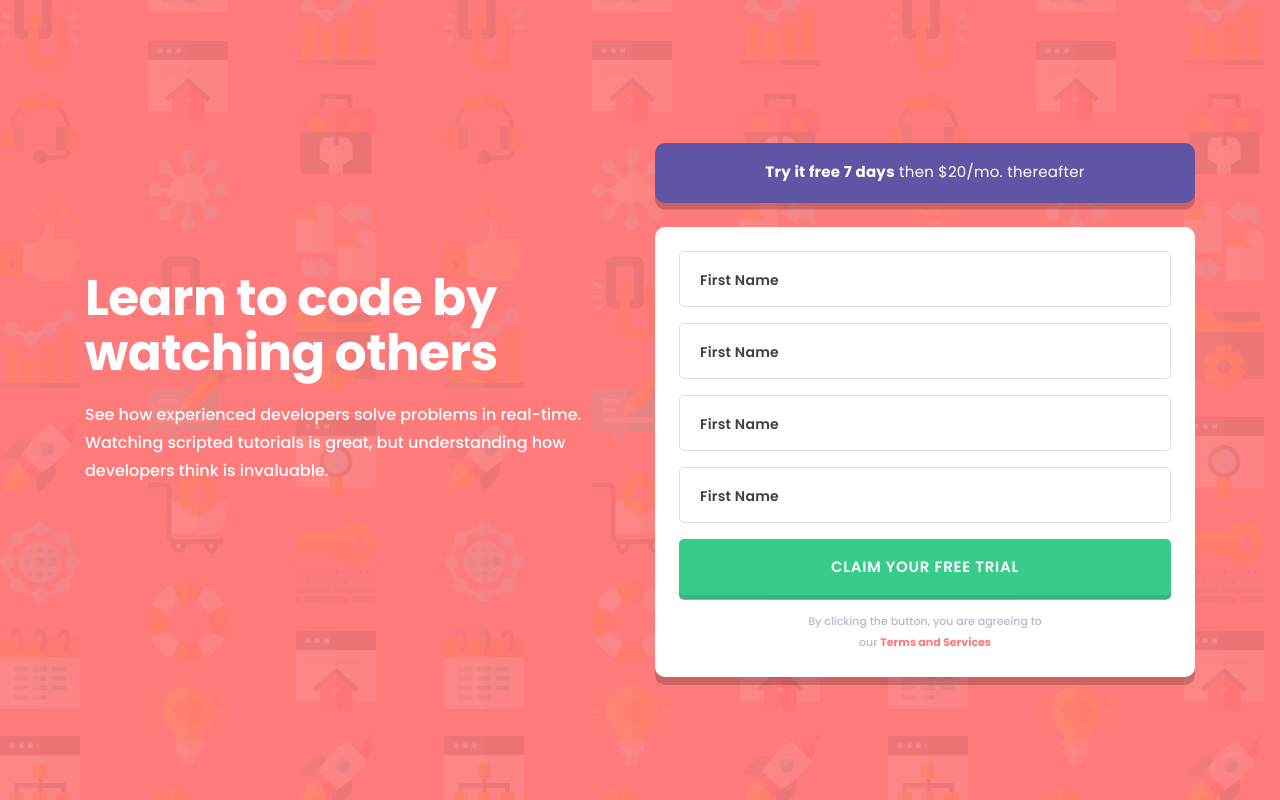
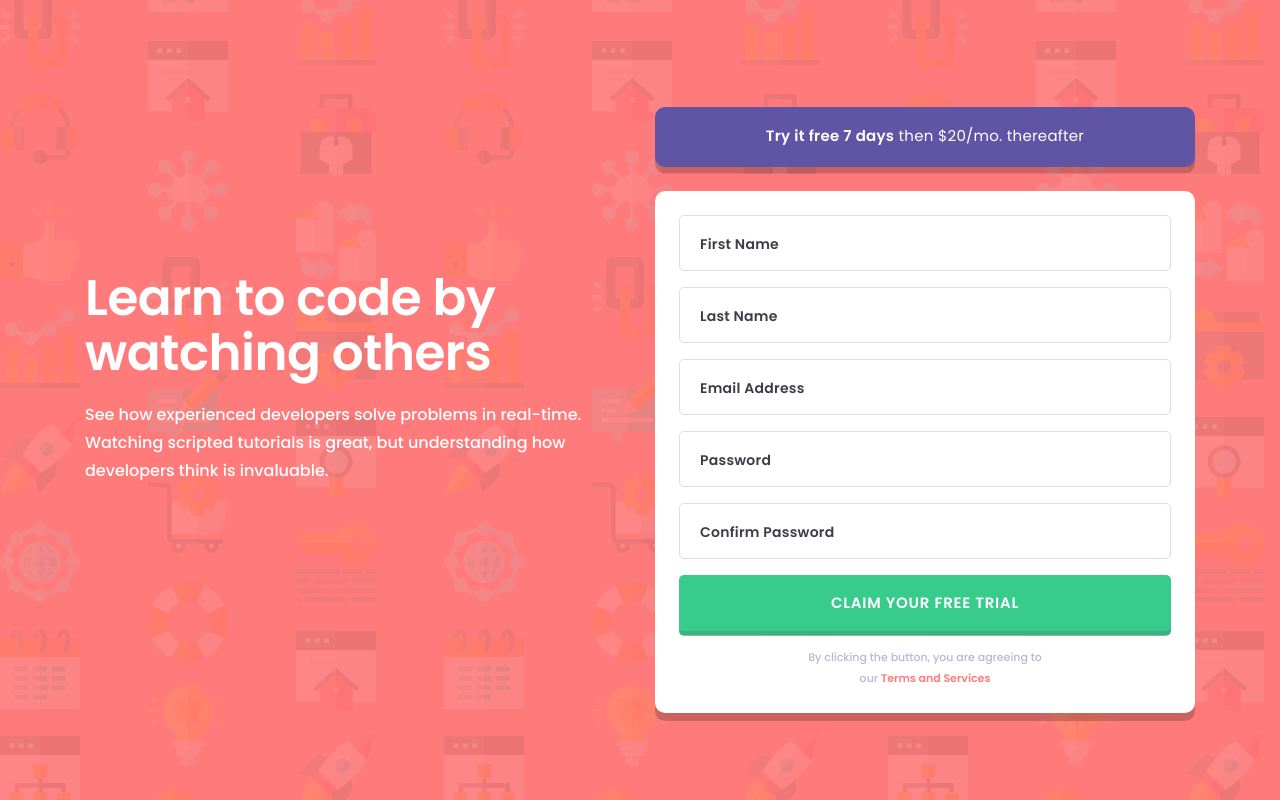
Before and after one commit to yosephwinata/intro-component-with-sign-up-form, a React (Vite) app: page / in a window 1280 px wide. Built offline with nearby package versions, Linux system fonts and the light colour scheme.

Commit message:
Finish form

```diff
--- a/package.json
+++ b/package.json
@@ -11,9 +11,11 @@
   },
   "dependencies": {
     "react": "^18.2.0",
-    "react-dom": "^18.2.0"
+    "react-dom": "^18.2.0",
+    "react-hook-form": "^7.51.0"
   },
   "devDependencies": {
+    "@hookform/devtools": "^4.3.1",
     "@types/react": "^18.2.56",
     "@types/react-dom": "^18.2.19",
     "@typescript-eslint/eslint-plugin": "^7.0.2",
--- a/src/index.css
+++ b/src/index.css
@@ -1,4 +1,4 @@
-@import url("https://fonts.googleapis.com/css2?family=Poppins:wght@400;500;600;700&display=swap");
+@import url("https://fonts.googleapis.com/css2?family=Poppins:ital,wght@0,400;0,500;0,600;1,400;1,500;1,600&display=swap");
 
 @tailwind base;
 @tailwind components;
--- a/src/ui/Form.tsx
+++ b/src/ui/Form.tsx
@@ -1,14 +1,108 @@
+import { SubmitHandler, useForm } from "react-hook-form";
+import { DevTool } from "@hookform/devtools";
 import Input from "./Input";
 
+interface FormData {
+  firstName: string;
+  lastName: string;
+  email: string;
+  password: string;
+  confirmPassword: string;
+}
+
 function Form(): JSX.Element {
+  const {
+    register,
+    handleSubmit,
+    watch,
+    formState: { errors },
+    control,
+    reset,
+  } = useForm<FormData>({
+    mode: "onBlur",
+    // defaultValues: {
+    //   firstName: "Winter",
+    //   lastName: "Bill",
+    //   email: "winterbill@gmail.com",
+    //   password: "Pakhaji5%",
+    // },
+  });
+
+  const password = watch("password");
+  // console.log("watch", watch("firstName"));
+
+  const onSubmit: SubmitHandler<FormData> = (data) => {
+    console.log(data);
+    reset();
+  };
+
   return (
-    <form className="p-6 bg-white rounded-[10px] shadow-[0_0.5rem_0_0_rgba(0,0,0,0.2)]">
+    <>
+      {/* "handleSubmit" will validate your inputs before invoking "onSubmit" */}
+      <form
+        onSubmit={handleSubmit(onSubmit)}
+        className="p-6 bg-white rounded-[10px] shadow-[0_0.5rem_0_0_rgba(0,0,0,0.2)]"
+      >
         <div className="flex flex-col gap-4">
-        <Input />
-        <Input />
-        <Input />
-        <Input />
-        <button className="bg-green h-14 rounded-[5px] text-white font-semibold text-[0.9375rem] tracking-wider shadow-green-button hover:bg-light-green hover:shadow-light-green-button">
+          <Input
+            type="text"
+            placeholder="First Name"
+            // id="firstName"
+            // disabled={isLoading}
+            {...register("firstName", {
+              required: "First Name cannot be empty",
+            })}
+            maxLength={15}
+            error={errors.firstName?.message}
+          />
+          <Input
+            type="text"
+            placeholder="Last Name"
+            {...register("lastName", {
+              required: "Last Name cannot be empty",
+            })}
+            maxLength={15}
+            error={errors.lastName?.message}
+          />
+          <Input
+            type="email"
+            placeholder="Email Address"
+            {...register("email", {
+              required: "Email cannot be empty",
+              pattern: {
+                value: /^\w+([.-]?\w+)*@\w+([.-]?\w+)*(\.\w{2,3})+$/,
+                message: "Please enter a valid email address",
+              },
+            })}
+            maxLength={254}
+            error={errors.email?.message}
+          />
+          <Input
+            type="password"
+            placeholder="Password"
+            {...register("password", {
+              required: "Password cannot be empty",
+              minLength: {
+                value: 8,
+                message: "Password must be at least 8 characters",
+              },
+            })}
+            error={errors.password?.message}
+          />
+          <Input
+            type="password"
+            placeholder="Confirm Password"
+            {...register("confirmPassword", {
+              required: "Confirm Password is required",
+              validate: (value) =>
+                value === password || "The passwords do not match",
+            })}
+            error={errors.confirmPassword?.message}
+          />
+          <button
+            type="submit"
+            className="bg-green h-14 rounded-[5px] text-white font-semibold text-[0.9375rem] tracking-wider shadow-green-button hover:bg-light-green hover:shadow-light-green-button"
+          >
             CLAIM YOUR FREE TRIAL
           </button>
           <p className="text-[0.6875rem] leading-[1.3125rem] text-center text-grayish-blue font-medium w-[15.5625rem] mx-auto">
@@ -17,6 +111,8 @@ function Form(): JSX.Element {
           </p>
         </div>
       </form>
+      <DevTool control={control} /> {/* set up the React Hook Form DevTools */}
+    </>
   );
 }
 
--- a/src/ui/Input.tsx
+++ b/src/ui/Input.tsx
@@ -1,10 +1,45 @@
-function Input(): JSX.Element {
-  return (
-    <input
-      placeholder="First Name"
-      className="px-5 w-full h-14 rounded-[5px] border-light-gray border-[1px] placeholder:tracking-[0.25px] placeholder:text-sm placeholder:font-semibold placeholder:text-dark-blue"
-    />
-  );
+import React from "react";
+import { UseFormRegisterReturn } from "react-hook-form";
+
+interface InputProps extends React.InputHTMLAttributes<HTMLInputElement> {
+  placeholder?: string;
+  register?: UseFormRegisterReturn;
+  error?: string;
 }
 
+const Input = React.forwardRef<HTMLInputElement, InputProps>(
+  ({ placeholder, register, error, ...rest }, ref) => {
+    return (
+      <div>
+        <div className="relative">
+          <input
+            {...register} // Spread register props if provided (React Hook Form)
+            {...rest} // Spread the rest of the props (type, id, disabled, etc.)
+            ref={ref}
+            placeholder={error ? undefined : placeholder}
+            className={`px-5 w-full h-14 rounded-[5px] border-light-gray border-[1px] placeholder:tracking-[0.25px] placeholder:text-sm placeholder:font-semibold placeholder:text-dark-blue ${
+              error && "border-red border-2"
+            }`}
+          />
+          {error && (
+            <img
+              src="/src/assets/icon-error.svg"
+              alt="Error icon"
+              className="absolute right-3 top-1/2 -translate-y-1/2 xl:right-5"
+            />
+          )}
+        </div>
+        {error && (
+          <p className="text-red text-[0.6875rem] font-medium italic mt-[0.375rem] text-right">
+            {error}
+          </p>
+        )}
+      </div>
+    );
+  }
+);
+
+Input.displayName = "Input"; // Good practice for components that use forwardRef
+// Note: When you wrap a component with React.forwardRef, the component you're defining becomes an anonymous function. Without an explicit displayName, it could appear as "ForwardRef" or similar in the React Developer Tools, depending on the version of React and the tools you're using. By setting a displayName, you ensure that the component is labeled clearly.
+
 export default Input;
```
Also changed, not shown: 1 other file (tests, documents, lock files or other folders). Lines whose indentation alone changed are shown as unchanged.
